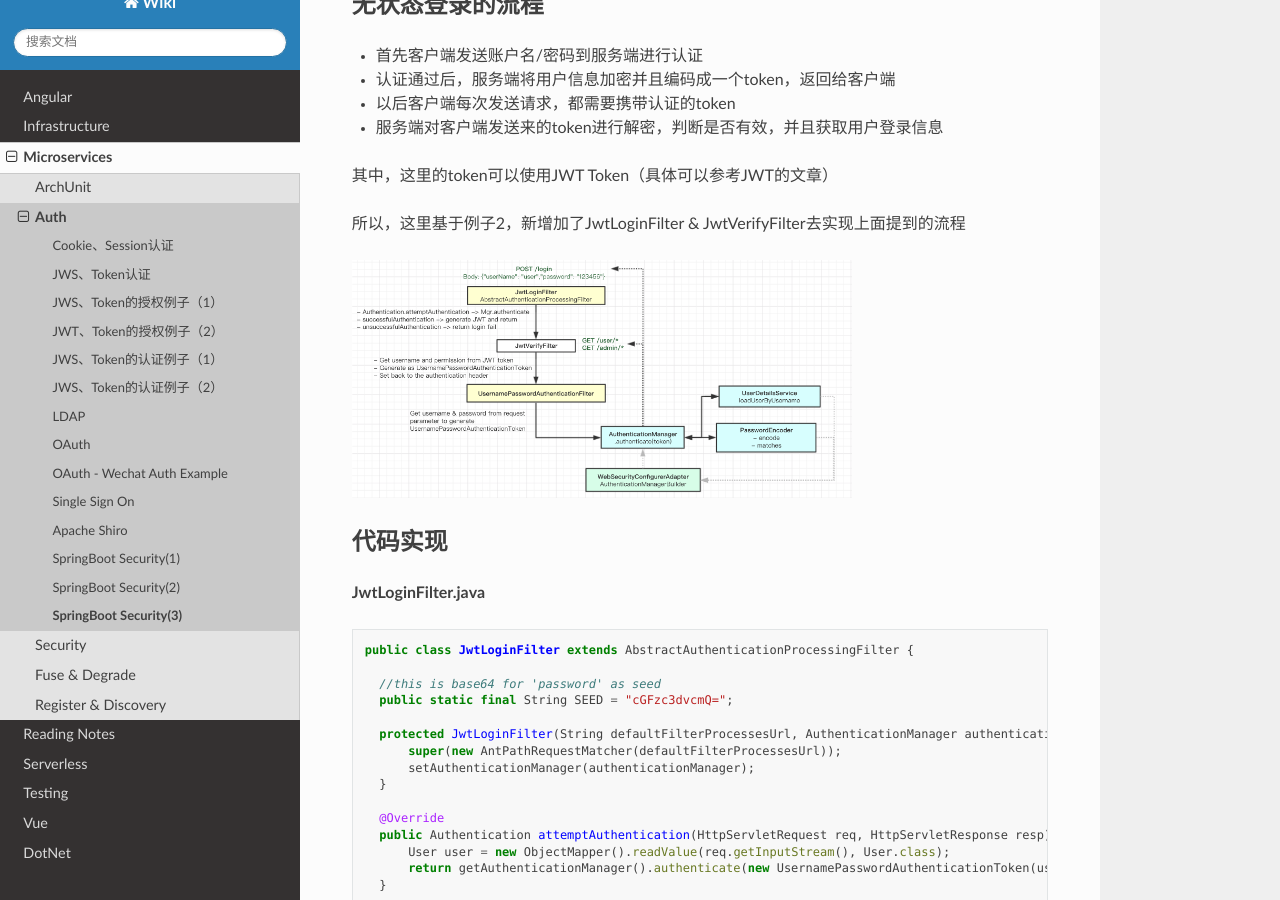
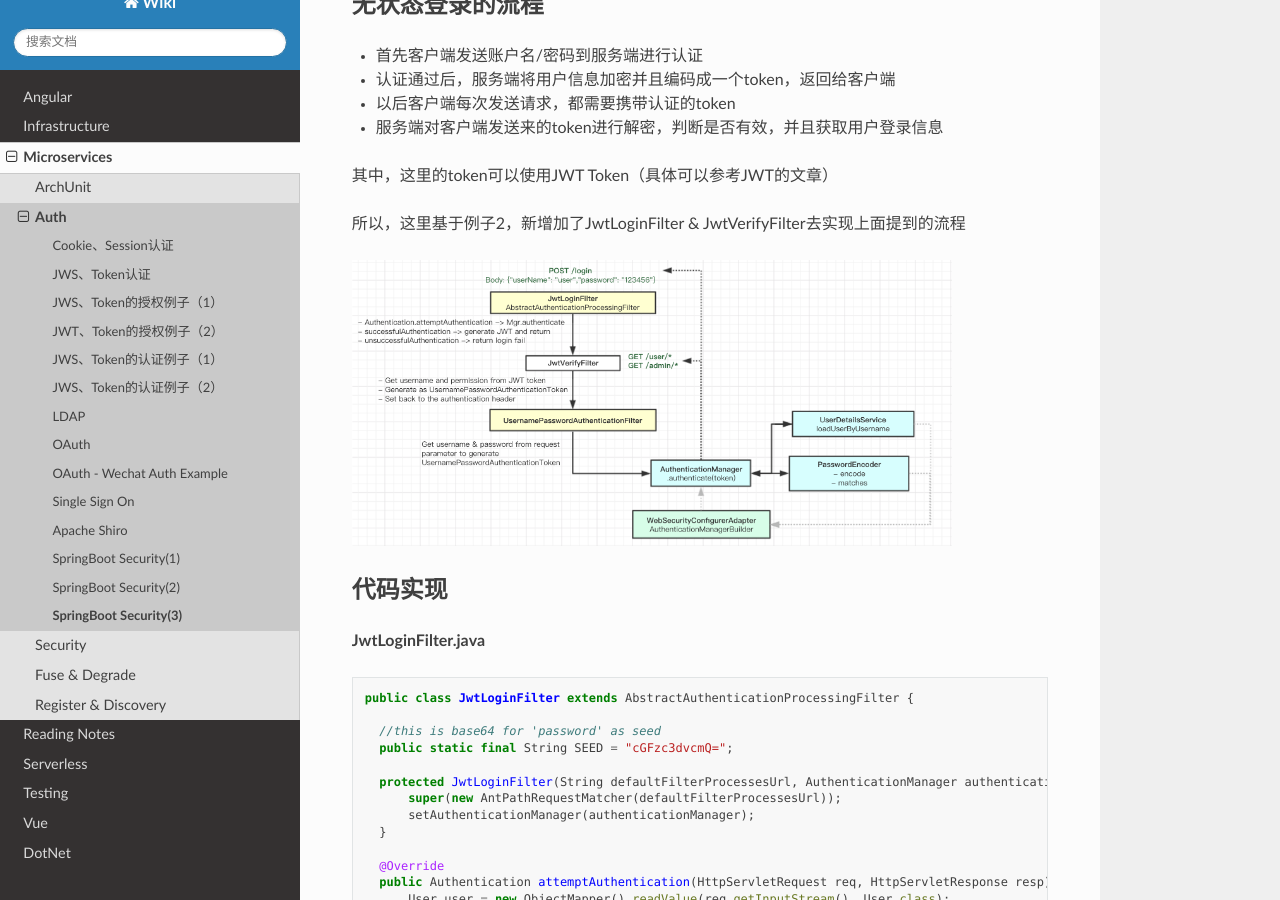
Before and after one commit to abigail830/Sphinx_wiki, a Sphinx documentation site: the page built from source/Microservices/Auth/SpringBoot_Security3.rst, in a window 1280 px wide and 900 px high, scrolled down 348 px. Built offline with Sphinx 7.4.7 and the Read the Docs theme 2.0.0, drawn with Linux system fonts in a browser that asks for light colours.

Commit message:
Update SpringBoot_Security3.rst

```diff
--- a/source/Microservices/Auth/SpringBoot_Security3.rst
+++ b/source/Microservices/Auth/SpringBoot_Security3.rst
@@ -19,7 +19,7 @@ SpringBoot Security(3)
 所以，这里基于例子2，新增加了JwtLoginFilter & JwtVerifyFilter去实现上面提到的流程
 
 .. image:: ../../../images/auth2.png
-  :width: 500px
+  :width: 600px
 
 
 代码实现
@@ -144,12 +144,12 @@ SpringBoot Security(3)
 使用/login获取token
 
 .. image:: ../../../images/auth3.png
-  :width: 500px
+  :width: 600px
 
 然后尝试访问GET /user/hello, 不配置token的话，会得到“登录失败!”
 
 .. image:: ../../../images/auth4.png
-  :width: 500px
+  :width: 600px
 
 
 .. index:: Microservices,
```
